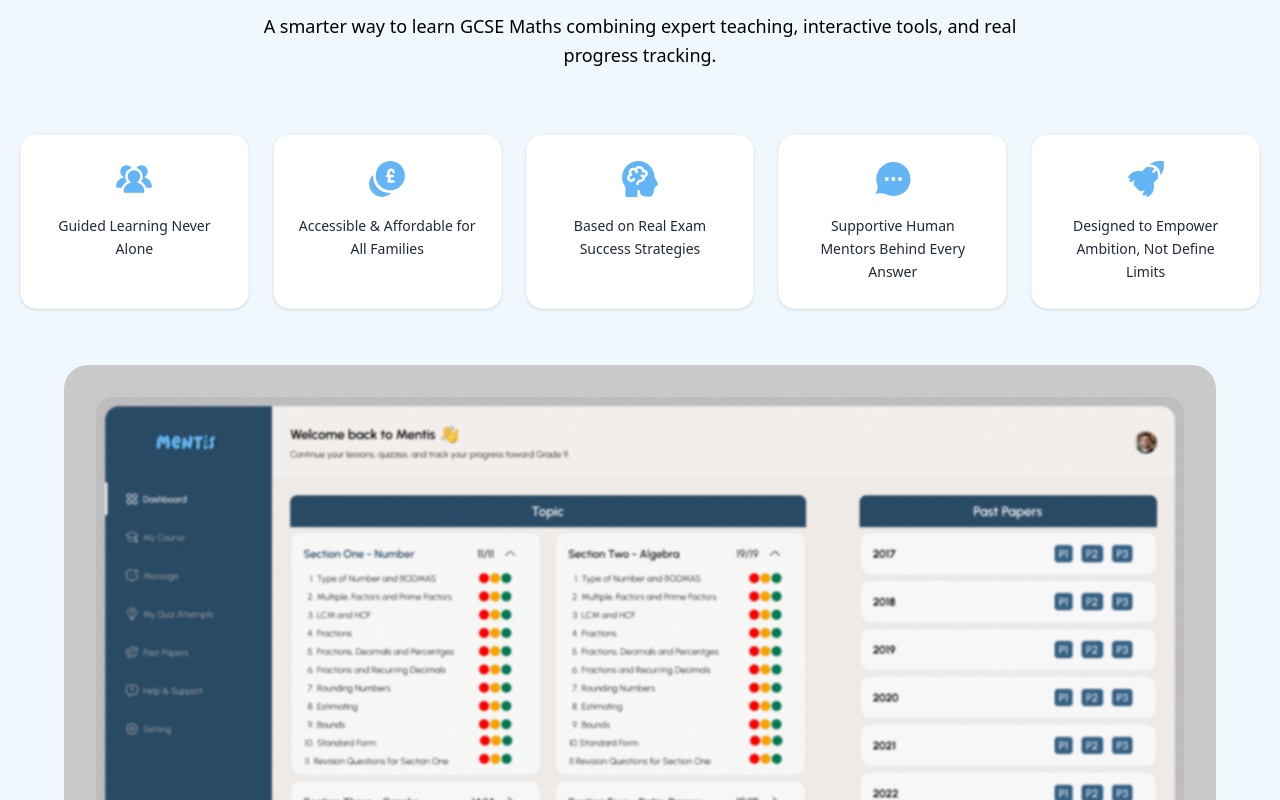
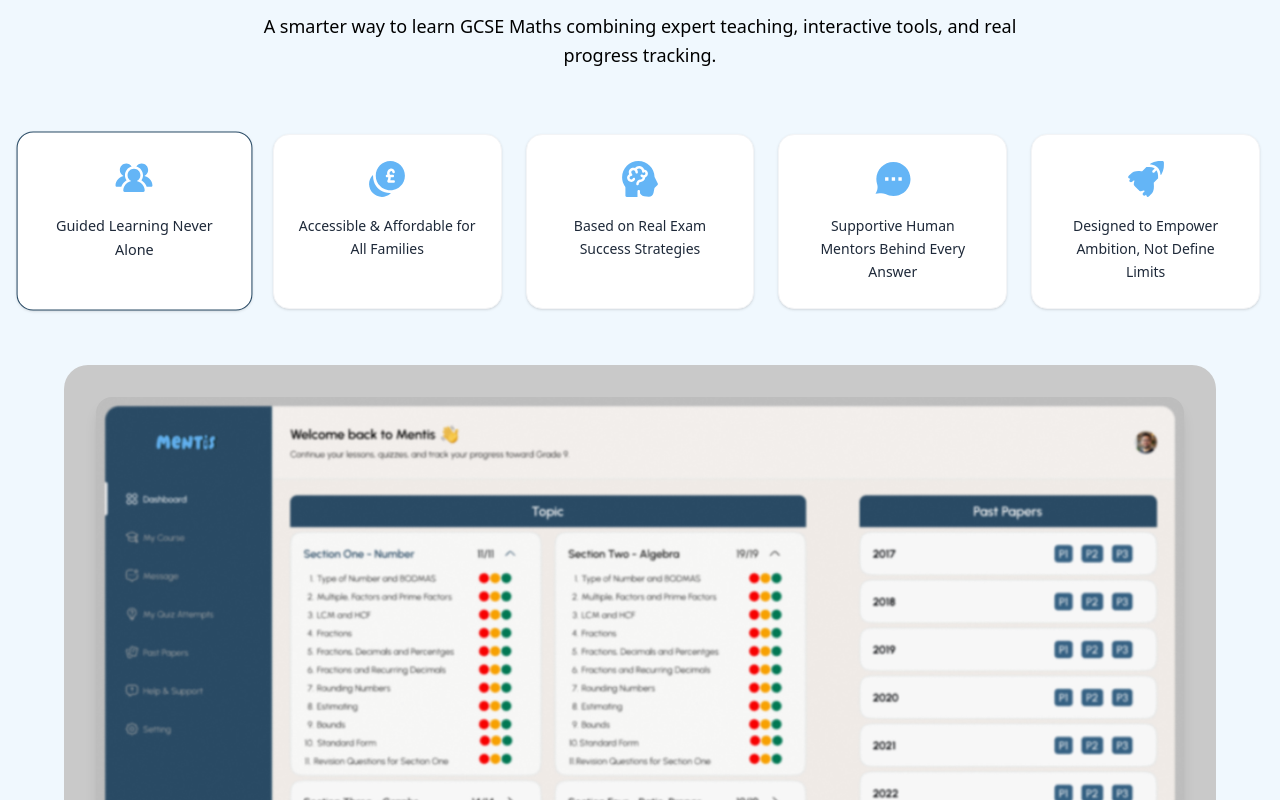
Before and after one commit to Robiul1711/Mentis-Tutor, a React (Vite) app: page /about in a window 1280 px wide. Shown: the part 1340-2140 px from the top of the page. Built offline with nearby package versions, Linux system fonts and the light colour scheme.

Commit message:
solve tab

```diff
--- a/src/components/AboutComponents/AbourHero.jsx
+++ b/src/components/AboutComponents/AbourHero.jsx
@@ -1,12 +1,11 @@
-import React, { useEffect, useRef } from "react";
-import { Swiper, SwiperSlide } from "swiper/react";
-import { Navigation } from "swiper/modules";
-
-import "swiper/css";
-import "swiper/css/navigation";
+import React, { useEffect, useRef, useState } from "react";
 
 import Title from "../common/Title";
-import dashboard from "@/assets/images/about.png";
+import dashboard1 from "@/assets/images/about.png";
+import dashboard2 from "@/assets/images/about1.png";
+import dashboard3 from "@/assets/images/about2.png";
+import dashboard4 from "@/assets/images/about3.png";
+import dashboard5 from "@/assets/images/about.png";
 
 import {
   AccesableIcon,
@@ -16,121 +15,31 @@ import {
   MessageIcon2,
 } from "../SVG/Icons";
 
-import gsap from "gsap";
-import { ScrollTrigger } from "gsap/ScrollTrigger";
 
-gsap.registerPlugin(ScrollTrigger);
-
+// =========================
+// FEATURES WITH TAB IMAGES
+// =========================
 const features = [
-  { id: 1, icon: GuideIcon, text: "Guided Learning Never Alone" },
-  { id: 2, icon: AccesableIcon, text: "Accessible & Affordable for All Families" },
-  { id: 3, icon: BaseIcon, text: "Based on Real Exam Success Strategies" },
-  { id: 4, icon: MessageIcon2, text: "Supportive Human Mentors Behind Every Answer" },
-  { id: 5, icon: DesignIcon, text: "Designed to Empower Ambition, Not Define Limits" },
+  { id: 1, icon: GuideIcon, text: "Guided Learning Never Alone", img: dashboard1 },
+  { id: 2, icon: AccesableIcon, text: "Accessible & Affordable for All Families", img: dashboard2 },
+  { id: 3, icon: BaseIcon, text: "Based on Real Exam Success Strategies", img: dashboard3 },
+  { id: 4, icon: MessageIcon2, text: "Supportive Human Mentors Behind Every Answer", img: dashboard4 },
+  { id: 5, icon: DesignIcon, text: "Designed to Empower Ambition, Not Define Limits", img: dashboard5 },
 ];
 
-const AbourHero = () => {
+const AboutHero = () => {
+  const [activeTab, setActiveTab] = useState(0);
+
   const sectionRef = useRef(null);
   const titleRef = useRef(null);
   const subtitleRef = useRef(null);
-  const cardRefs = useRef([]);
-  const frameRef = useRef(null);
+
   const imgRef = useRef(null);
-  const arrowLeftRef = useRef(null);
-  const arrowRightRef = useRef(null);
 
-  const addCardRef = (el) => {
-    if (el && !cardRefs.current.includes(el)) {
-      cardRefs.current.push(el);
-    }
-  };
 
-  useEffect(() => {
-    const ctx = gsap.context(() => {
-      const tl = gsap.timeline({
-        scrollTrigger: {
-          trigger: sectionRef.current,
-          start: "top 70%",
-          toggleActions: "play none none none",
-        },
-      });
-
-      // Title
-      tl.from(titleRef.current, {
-        opacity: 0,
-        y: 40,
-        duration: 0.7,
-        ease: "power2.out",
-      });
-
-      // Subtitle
-      tl.from(
-        subtitleRef.current,
-        {
-          opacity: 0,
-          y: 30,
-          duration: 0.6,
-          ease: "power2.out",
-        },
-        "-=0.4"
-      );
-
-      // Feature Cards - stagger
-      tl.from(
-        cardRefs.current,
-        {
-          opacity: 0,
-          y: 25,
-          duration: 0.5,
-          stagger: 0.15,
-          ease: "power2.out",
-        },
-        "-=0.3"
-      );
-
-      // Tablet frame animation
-      tl.from(
-        frameRef.current,
-        {
-          opacity: 0,
-          scale: 0.92,
-          duration: 0.7,
-          ease: "power2.out",
-        },
-        "-=0.2"
-      );
-
-      // Image zoom-in
-      tl.from(
-        imgRef.current,
-        {
-          opacity: 0,
-          scale: 1.1,
-          duration: 0.7,
-          ease: "power2.out",
-        },
-        "-=0.4"
-      );
-
-      // Arrows fade-in
-      tl.from(
-        [arrowLeftRef.current, arrowRightRef.current],
-        {
-          opacity: 0,
-          scale: 0.5,
-          duration: 0.5,
-          stagger: 0.1,
-          ease: "back.out(1.8)",
-        },
-        "-=0.4"
-      );
-    }, sectionRef);
-
-    return () => ctx.revert();
-  }, []);
 
   return (
-    <section ref={sectionRef} className="section-padding-x ">
+    <section ref={sectionRef} className="section-padding-x">
       {/* Heading */}
       <div className="text-center max-w-3xl mx-auto mb-16">
         <div ref={titleRef}>
@@ -143,18 +52,23 @@ const AbourHero = () => {
         </p>
       </div>
 
-      {/* Features Row */}
+      {/* Feature Tabs */}
       <div className="grid grid-cols-1 sm:grid-cols-2 lg:grid-cols-5 gap-6 mb-14">
-        {features.map((item) => (
+        {features.map((item, index) => (
           <div
             key={item.id}
-            ref={addCardRef}
-            className="bg-white rounded-2xl p-6 shadow-sm text-center border border-gray-100"
+
+            onClick={() => setActiveTab(index)}
+            className={`cursor-pointer bg-white rounded-2xl p-6 shadow-sm text-center border
+              transition-all duration-300 ${
+                activeTab === index
+                  ? "border-Secondary shadow-md scale-[1.03]"
+                  : "border-gray-100"
+              }`}
           >
             <div className="flex items-center justify-center mb-4">
-              {<item.icon />}
+              <item.icon />
             </div>
-
             <p className="text-gray-800 font-medium text-sm leading-relaxed">
               {item.text}
             </p>
@@ -164,47 +78,24 @@ const AbourHero = () => {
 
       {/* Dashboard Slider */}
       <div className="relative max-w-6xl mx-auto">
-        {/* Left Arrow */}
-        <button
-          ref={arrowLeftRef}
-          className="mentis-prev absolute left-4 top-1/2 -translate-y-1/2 z-10 bg-white p-3 rounded-full shadow hover:bg-gray-100"
-        >
-          <svg width="28" height="28" fill="none" stroke="black" strokeWidth={2} viewBox="0 0 24 24">
-            <path strokeLinecap="round" strokeLinejoin="round" d="M15 19l-7-7 7-7" />
-          </svg>
-        </button>
 
-        {/* Right Arrow */}
-        <button
-          ref={arrowRightRef}
-          className="mentis-next absolute right-4 top-1/2 -translate-y-1/2 z-10 bg-white p-3 rounded-full shadow hover:bg-gray-100"
-        >
-          <svg width="28" height="28" fill="none" stroke="black" strokeWidth={2} viewBox="0 0 24 24">
-            <path strokeLinecap="round" strokeLinejoin="round" d="M9 5l7 7-7 7" />
-          </svg>
-        </button>
+        {/* Tablet Frame */}
+        <div className="md:bg-[#C9C9C9] md:p-8 rounded-3xl">
 
-        {/* Tablet Background */}
-        <div ref={frameRef} className="bg-[#C9C9C9] p-8 rounded-3xl">
-          <Swiper
-            modules={[Navigation]}
-            navigation={{
-              nextEl: ".mentis-next",
-              prevEl: ".mentis-prev",
-            }}
-            spaceBetween={20}
-            slidesPerView={1}
-          >
-            <SwiperSlide>
-              <div className="rounded-2xl overflow-hidden shadow-lg">
-                <img ref={imgRef} src={dashboard} alt="dashboard" className="w-full h-auto" />
+              <div className="rounded-2xl overflow-hidden shadow-lg h-[300px] sm:h-[400px] md:h-[500px]">
+                <img
+                  ref={imgRef}
+                  key={activeTab}
+                  src={features[activeTab].img}
+                  alt="dashboard"
+                  className="w-full h-auto object-cover"
+                />
               </div>
-            </SwiperSlide>
-          </Swiper>
+
         </div>
       </div>
     </section>
   );
 };
 
-export default AbourHero;
+export default AboutHero;
--- a/src/components/HomeComponents/PricingComparison.jsx
+++ b/src/components/HomeComponents/PricingComparison.jsx
@@ -6,6 +6,7 @@ import { MdArrowOutward } from "react-icons/md";
 
 import gsap from "gsap";
 import { ScrollTrigger } from "gsap/ScrollTrigger";
+import { Switch } from "@/components/ui/switch"
 
 gsap.registerPlugin(ScrollTrigger);
 
@@ -194,9 +195,10 @@ const PricingComparison = () => {
             </p>
 
             <label className="flex items-center gap-2 text-[14px] text-gray-600 cursor-pointer">
-              <div className="w-10 h-5 bg-gray-300 rounded-full relative">
-                <div className="absolute top-1 left-1 w-3.5 h-3.5 rounded-full bg-white shadow"></div>
-              </div>
+
+               <Switch />
+
+
               Yearly saves 2 months
             </label>
           </div>
--- a/src/shared/footer/Footer.jsx
+++ b/src/shared/footer/Footer.jsx
@@ -26,18 +26,24 @@ const Footer = () => {
 
         {/* Navigation Links */}
         <ul className="flex flex-wrap justify-center gap-6 text-sm sm:text-base md:text-lg font-medium">
-          <li className="hover:text-Primary duration-300 cursor-pointer">
+          <Link to="/" className="hover:text-Primary duration-300 cursor-pointer">
             Home
-          </li>
-          <li className="hover:text-Primary duration-300 cursor-pointer">
+          </Link>
+          <Link to={"/about"} className="hover:text-Primary duration-300 cursor-pointer">
             About{" "}
-          </li>
-          <li className="hover:text-Primary duration-300 cursor-pointer">
+          </Link>
+          <Link to="/courses" className="hover:text-Primary duration-300 cursor-pointer">
             Courses
-          </li>
-          <li className="hover:text-Primary duration-300 cursor-pointer">
+          </Link>
+          <Link to="/blog" className="hover:text-Primary duration-300 cursor-pointer">
+           Blog
+          </Link>
+          <Link to="/faq" className="hover:text-Primary duration-300 cursor-pointer">
+            Faqs
+          </Link>
+          <Link to="/contact"  className="hover:text-Primary duration-300 cursor-pointer">
             Contact Us
-          </li>
+          </Link>
         </ul>
 
         {/* Social Links */}
```
Also changed, not shown: src/pages/AboutPage/About.jsx (+26 -26 lines).
